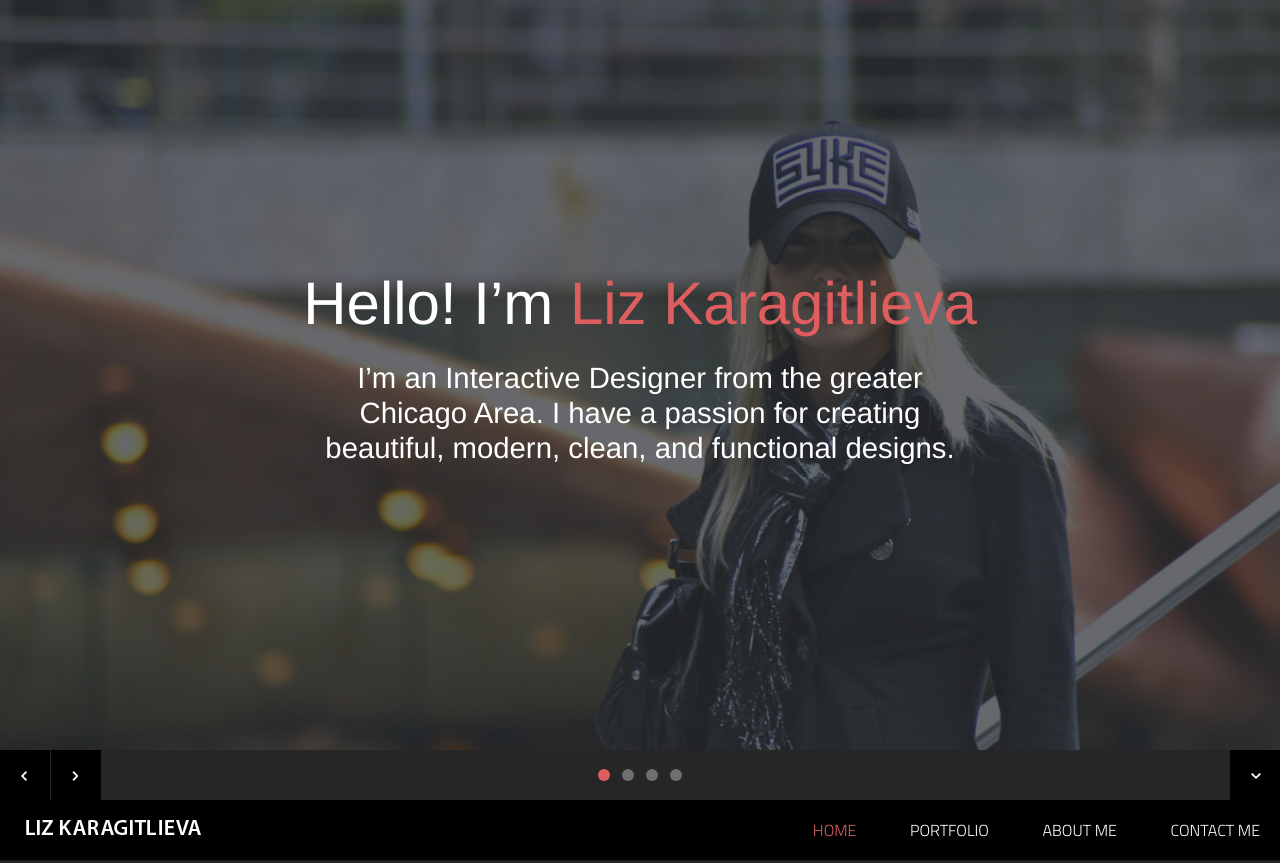
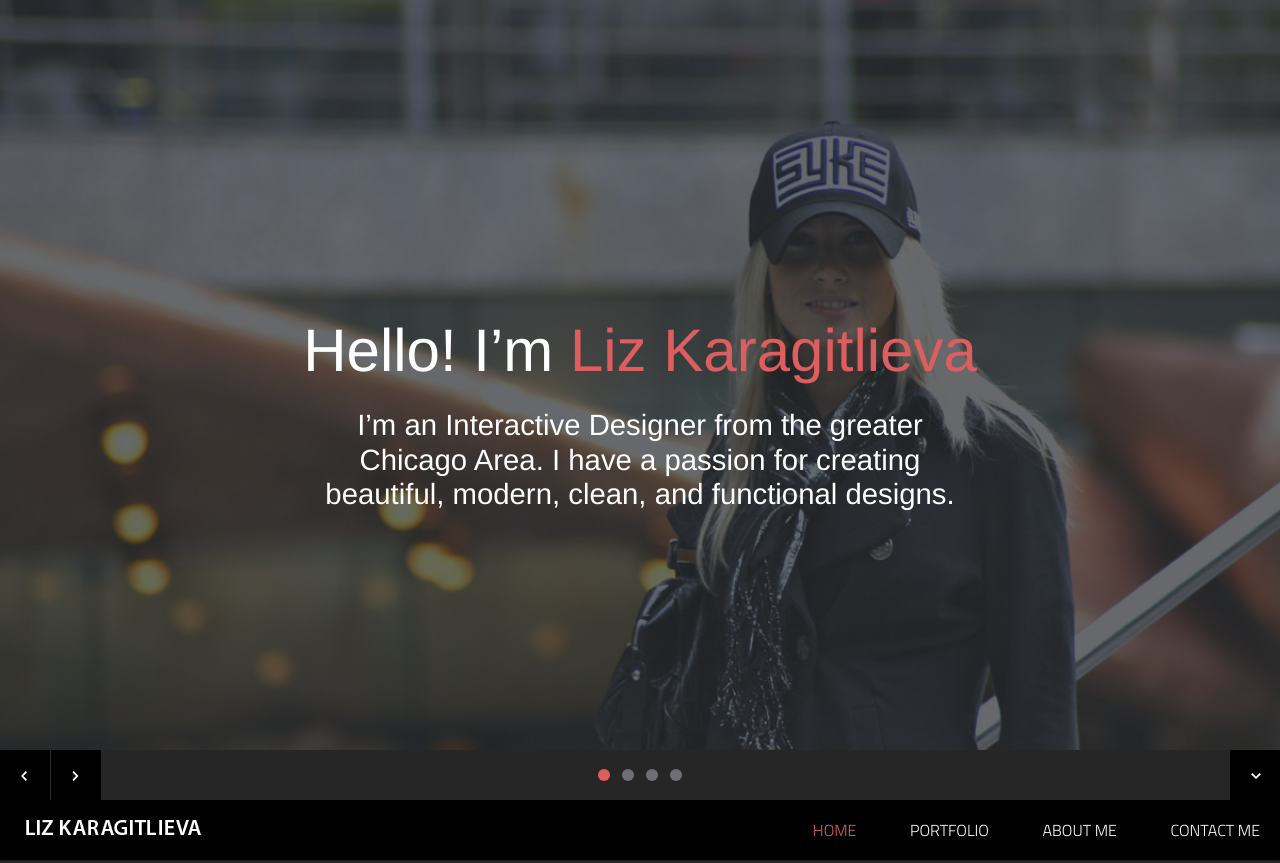
Before and after one commit to lizkara/lizkara.github.io, a plain HTML site: page index.html in a window 1280 px wide. Shown: the top 863 px of the page. Drawn offline with nearby package versions, Linux system fonts and the light colour scheme; files whose address does not match are found by name.

Commit message:
Heade Text
trying out em

```diff
--- a/include/css/main.css
+++ b/include/css/main.css
@@ -1390,7 +1390,7 @@ footer .credits {
 
 .slide-content {
 	line-height: 46pt;
-	margin-top: 190pt;
+	margin-top: 5em;
 }
 
 .slide-header {
```
